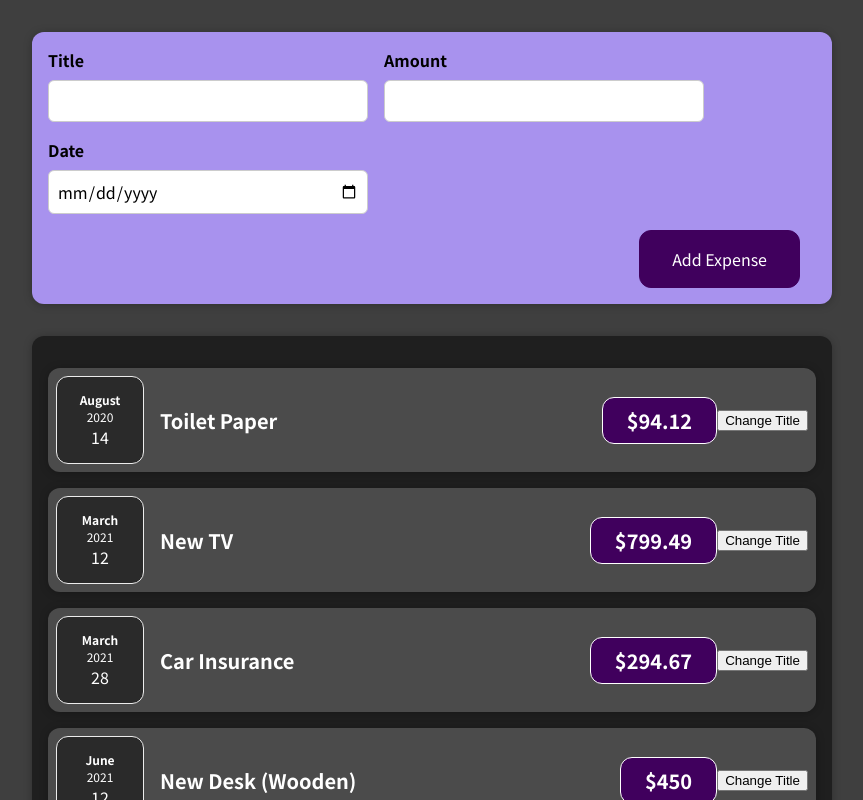
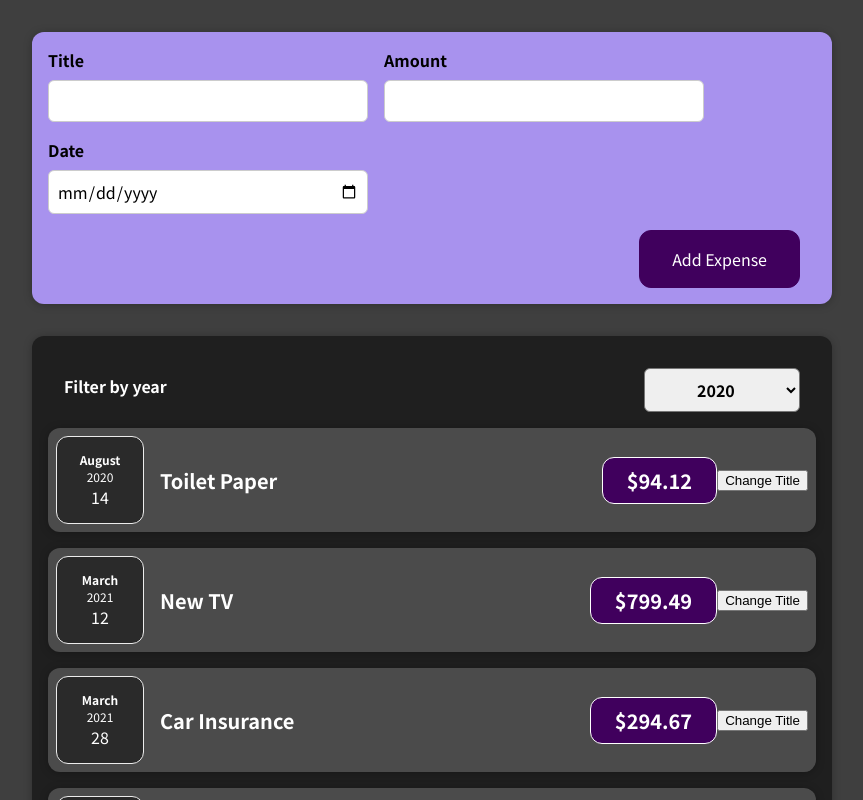
Before and after one commit to olive-su/udemy-react, a React (Create React App) app: page / in a window 1280 px wide. Shown: the top 800 px of the page, without its empty margins (208-1071 px from the left). Built offline with nearby package versions, Linux system fonts and the light colour scheme.

Commit message:
70. state 저장 목록 사용

```diff
--- a/src/App.js
+++ b/src/App.js
@@ -1,33 +1,41 @@
-import React from "react";
-import Expenses from "./components/Expenses/Expenses";
-import NewExpense from "./components/NewExpense/NewExpense";
+import React, { useState } from 'react';
+import Expenses from './components/Expenses/Expenses';
+import NewExpense from './components/NewExpense/NewExpense';
 
-function App() {
-  const expenses = [
+const DUMMY_EXPENSES = [
     {
-      id: "e1",
-      title: "Toilet Paper",
+        id: 'e1',
+        title: 'Toilet Paper',
         amount: 94.12,
         date: new Date(2020, 7, 14),
     },
-    { id: "e2", title: "New TV", amount: 799.49, date: new Date(2021, 2, 12) },
+    { id: 'e2', title: 'New TV', amount: 799.49, date: new Date(2021, 2, 12) },
     {
-      id: "e3",
-      title: "Car Insurance",
+        id: 'e3',
+        title: 'Car Insurance',
         amount: 294.67,
         date: new Date(2021, 2, 28),
     },
     {
-      id: "e4",
-      title: "New Desk (Wooden)",
+        id: 'e4',
+        title: 'New Desk (Wooden)',
         amount: 450,
         date: new Date(2021, 5, 12),
     },
 ];
 
+function App() {
+    const [expenses, setExpenses] = useState(DUMMY_EXPENSES);
+
+    const addExpenseHandler = expense => {
+        setExpenses(prevExpenses => {
+            return [expense, ...prevExpenses];
+        });
+    };
+
     return (
         <div>
-      <NewExpense />
+            <NewExpense onAddExpense={addExpenseHandler} />
             <Expenses items={expenses} />
         </div>
     );
--- a/src/components/Expenses/ExpenseItem.js
+++ b/src/components/Expenses/ExpenseItem.js
@@ -1,13 +1,13 @@
-import React, { useState } from "react";
+import React, { useState } from 'react';
 
-import ExpenseDate from "./ExpenseDate";
-import Card from "../UI/Card";
-import "./ExpenseItem.css";
+import ExpenseDate from './ExpenseDate';
+import Card from '../UI/Card';
+import './ExpenseItem.css';
 
-const ExpenseItem = (props) => {
+const ExpenseItem = props => {
     const [title, setTitle] = useState(props.title); // 3. 초깃값으로 props.title을 할당한다.(첫 번째 인자 : useState로 관리되는 값의 현재값, 두 번째 인자 : 업데이트 함수)
     const clickHandler = () => {
-    setTitle("Updated!"); // 2. setTitle 함수를 호출함으로써 title변수에 변화가 생기고 함수콜이 끝나면 다시 ExpenseItem이 수행된다.
+        setTitle('Updated!'); // 2. setTitle 함수를 호출함으로써 title변수에 변화가 생기고 함수콜이 끝나면 다시 ExpenseItem이 수행된다.
         console.log(title);
     };
 
@@ -15,7 +15,7 @@
         <Card className="expense-item">
             <ExpenseDate date={props.date} />
             <div className="expense-item__description">
-        <h2>{title}</h2>
+                <h2>{props.title}</h2>
                 <div className="expense-item__price">${props.amount}</div>
             </div>
             <button onClick={clickHandler}>Change Title</button>
--- a/src/components/Expenses/Expenses.js
+++ b/src/components/Expenses/Expenses.js
@@ -1,32 +1,31 @@
-import ExpenseItem from "./ExpenseItem";
-import Card from "../UI/Card";
-import "./Expenses.css";
+import React, { useState } from 'react';
+import ExpenseItem from './ExpenseItem';
+import ExpensesFilter from './ExpensesFilter';
+import Card from '../UI/Card';
+import './Expenses.css';
 
-const Expenses = (props) => {
-  return (
-    <Card className="expenses">
-      <ExpenseItem
-        title={props.items[0].title}
-        amount={props.items[0].amount}
-        date={props.items[0].date}
-      />
-      <ExpenseItem
-        title={props.items[1].title}
-        amount={props.items[1].amount}
-        date={props.items[1].date}
-      />
-      <ExpenseItem
-        title={props.items[2].title}
-        amount={props.items[2].amount}
-        date={props.items[2].date}
-      />
-      <ExpenseItem
-        title={props.items[3].title}
-        amount={props.items[3].amount}
-        date={props.items[3].date}
-      />
-    </Card>
-  );
+const Expenses = props => {
+    const [filteredYear, setFilteredYear] = useState('2020');
+    const filterChangeHandler = selectedYear => {
+        console.log('Expenses.js');
+        console.log(selectedYear);
+        setFilteredYear(selectedYear);
+    };
+    return (
+        <div>
+            <Card className="expenses">
+                <ExpensesFilter selected={filteredYear} onChangeFilter={filterChangeHandler} />
+                {/* 아래와 같은 하드 코딩을 expense로 포매팅된 값으로 바꿔준다. */}
+                {props.items.map(expense => (
+                    <ExpenseItem title={expense.title} amount={expense.amount} date={expense.date} />
+                ))}
+                {/* <ExpenseItem title={props.items[0].title} amount={props.items[0].amount} date={props.items[0].date} />
+                <ExpenseItem title={props.items[1].title} amount={props.items[1].amount} date={props.items[1].date} />
+                <ExpenseItem title={props.items[2].title} amount={props.items[2].amount} date={props.items[2].date} />
+                <ExpenseItem title={props.items[3].title} amount={props.items[3].amount} date={props.items[3].date} /> */}
+            </Card>
+        </div>
+    );
 };
 
 export default Expenses;
--- /dev/null
+++ b/src/components/Expenses/ExpensesFilter.css
@@ -0,0 +1,24 @@
+.expenses-filter {
+    color: white;
+    padding: 0 1rem;
+}
+
+.expenses-filter__control {
+    display: flex;
+    width: 100%;
+    align-items: center;
+    justify-content: space-between;
+    margin: 1rem 0;
+}
+
+.expenses-filter label {
+    font-weight: bold;
+    margin-bottom: 0.5rem;
+}
+
+.expenses-filter select {
+    font: inherit;
+    padding: 0.5rem 3rem;
+    font-weight: bold;
+    border-radius: 6px;
+}
--- /dev/null
+++ b/src/components/Expenses/ExpensesFilter.js
@@ -0,0 +1,24 @@
+import React from 'react';
+
+import './ExpensesFilter.css';
+
+const ExpensesFilter = props => {
+    const dropdownChangeHandler = event => {
+        props.onChangeFilter(event.target.value);
+    };
+    return (
+        <div className="expenses-filter">
+            <div className="expenses-filter__control">
+                <label>Filter by year</label>
+                <select value={props.selected} onChange={dropdownChangeHandler}>
+                    <option value="2022">2022</option>
+                    <option value="2021">2021</option>
+                    <option value="2020">2020</option>
+                    <option value="2019">2019</option>
+                </select>
+            </div>
+        </div>
+    );
+};
+
+export default ExpensesFilter;
--- a/src/components/NewExpense/ExpenseForm.js
+++ b/src/components/NewExpense/ExpenseForm.js
@@ -1,7 +1,7 @@
 import React, { useState } from "react";
 import "./ExpenseForm.css";
 
-const ExpenseForm = () => {
+const ExpenseForm = (props) => {
   // 컴포넌트 당 두 개 이상의 상태를 가질 수도 있다.
   // 각각의 상태 관리하는 방법
   //   const [enteredTitle, setEnteredTitle] = useState("");
@@ -53,8 +53,10 @@
       amount: userInput.enteredAmount,
       date: new Date(userInput.enteredDate),
     };
+    console.log(expenseData);
 
-    console.log(expenseData);
+    props.onSaveExpenseData(expenseData); // 자식 컴포넌트가 부모 컴포넌트에 있는 함수를 실행할 수 있다.
+    // 입력 폼으로 받은 데이터들을 상위 컴포넌트에 넘겨준다.
     setUserInput({
       enteredTitle: "",
       enteredAmount: "",
--- a/src/components/NewExpense/NewExpense.js
+++ b/src/components/NewExpense/NewExpense.js
@@ -1,12 +1,20 @@
-import "./NewExpense.css";
-import ExpenseForm from "./ExpenseForm";
+import './NewExpense.css';
+import ExpenseForm from './ExpenseForm';
 
-const NewExpense = () => {
-  return (
-    <div className="new-expense">
-      <ExpenseForm />
-    </div>
-  );
+const NewExpense = props => {
+    const saveExpenseDataHandler = enteredExpenseData => {
+        const expenseData = {
+            id: Math.random().toString(),
+            ...enteredExpenseData,
+        };
+        console.log('NewExpense.js', expenseData);
+        props.onAddExpense(expenseData);
+    };
+    return (
+        <div className="new-expense">
+            <ExpenseForm onSaveExpenseData={saveExpenseDataHandler} />
+        </div>
+    );
 };
 
 export default NewExpense;
```
Also changed, not shown: 1 other file (tests, documents, lock files or other folders). Lines whose indentation alone changed are shown as unchanged.
